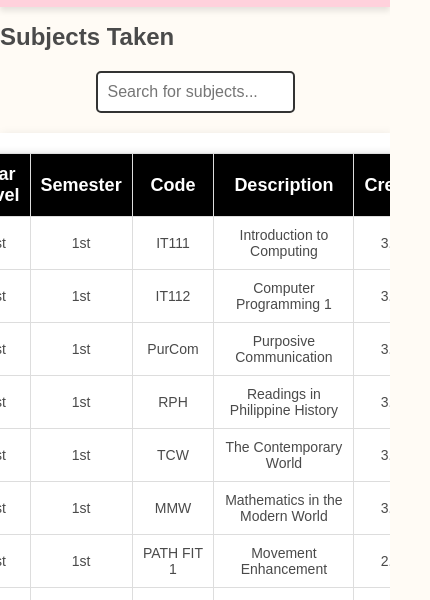
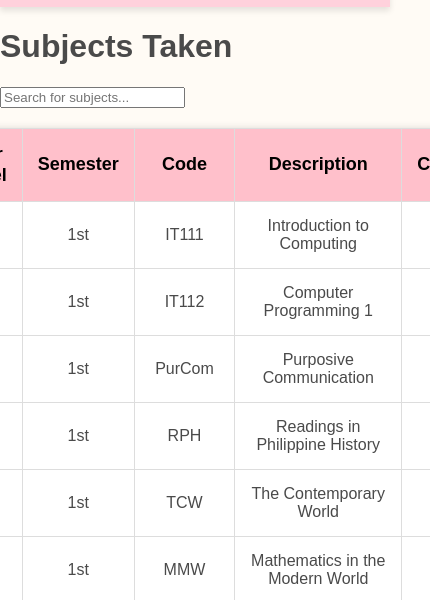
Before and after one commit to richiemaeomandam/json, a plain HTML site: page index.html in a window 390 px wide. Shown: the part 244-844 px from the top of the page, 430 px wide, since content can reach past the window. Drawn offline with Linux system fonts and the light colour scheme.

Commit message:
Update style.css

```diff
--- a/style.css
+++ b/style.css
@@ -76,34 +76,23 @@ button:hover {
 }
 
 .table-container {
-    background: white;
-    box-shadow: 2px 2px 10px rgba(0, 0, 0, 0.1);
-}
-
-th {
-    background: pink;
-    color: black;
-}
-
-tbody tr:hover {
-    background-color: #FFEBE0;
-}
-.table-container {
     display: flex;
     justify-content: center;
+    align-items: center;
     width: 100%;
     overflow-x: auto;
+    padding: 20px;
 }
 
 table {
-    width: 90%;
+    width: 80%;
     max-width: 900px;
-    margin: 20px 0;
     border-collapse: collapse;
     background: white;
     box-shadow: 2px 2px 10px rgba(0, 0, 0, 0.2);
     border-radius: 10px;
     overflow: hidden;
+    text-align: center;
 }
 
 th, td {
@@ -113,49 +102,12 @@ th, td {
 }
 
 th {
-    background: #000000;
-    color: white;
+    background: pink;
+    color: black;
     font-size: 18px;
 }
 
 tbody tr:hover {
-    background-color: #f8d7da;
+    background-color: #FFEBE0;
     transition: background 0.3s ease-in-out;
 }
-
-@media (max-width: 768px) {
-    h1 {
-        font-size: 24px;
-    }
-
-    .table-container {
-        width: 100%;
-    }
-
-    table {
-        width: 95%;
-        font-size: 14px;
-    }
-
-    th, td {
-        padding: 10px;
-    }
-}
-
-.search-container {
-    text-align: center;
-    margin: 20px;
-}
-
-#search-bar {
-    width: 50%;
-    padding: 10px;
-    font-size: 16px;
-    border: 2px solid #333;
-    border-radius: 5px;
-}
-
-.highlight {
-    background-color: #f8d7da;
-    font-weight: bold;
-}
```
